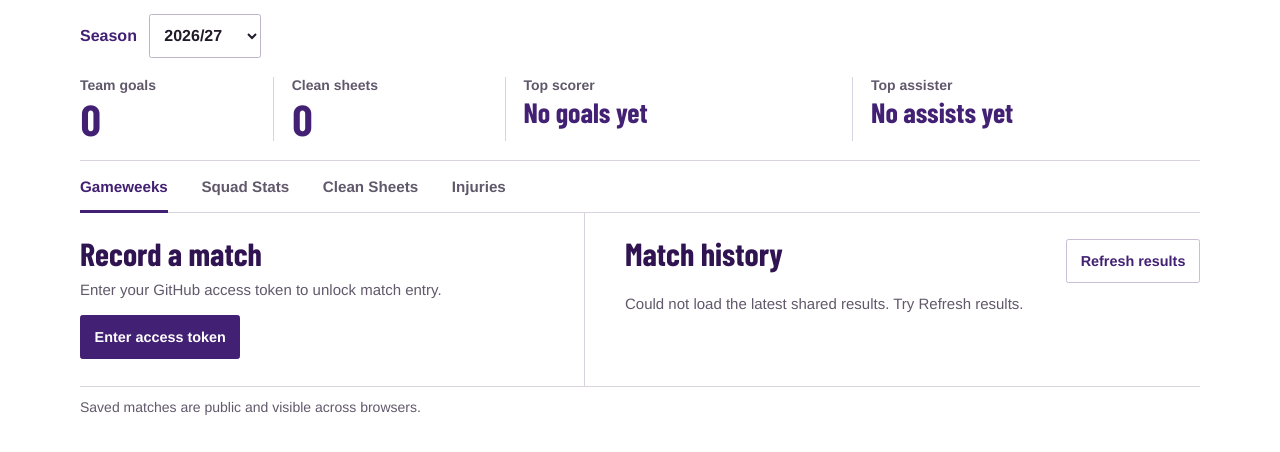
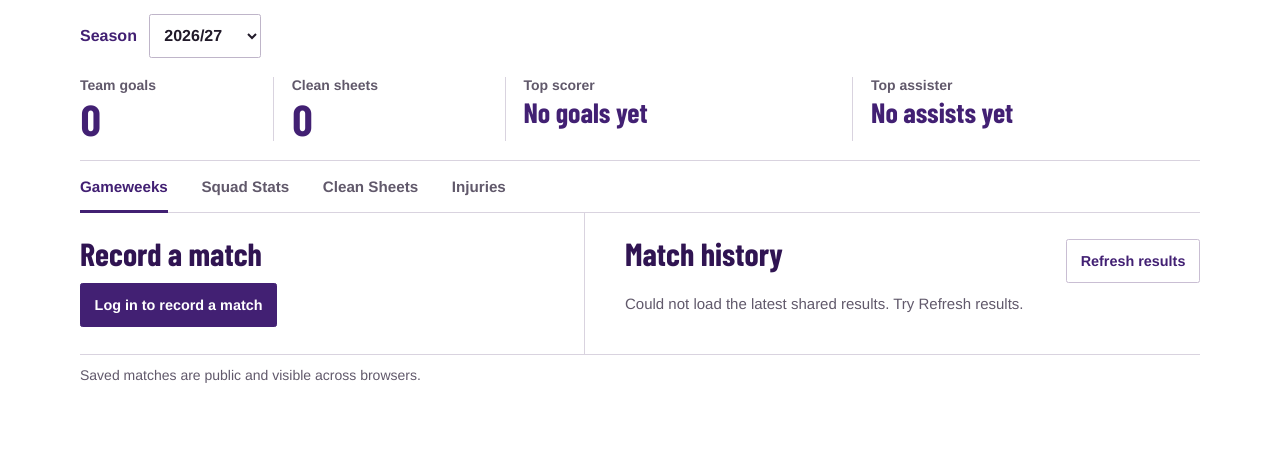
Before and after one commit to kiranfinamordamania/expected-toulouse, a plain HTML site: page index.html in a window 1280 px wide. Shown: the part 180-632 px from the top of the page. Drawn offline with Linux system fonts and the light colour scheme; no server answers.

Commit message:
Simplify the match entry login prompt

```diff
--- a/index.html
+++ b/index.html
@@ -47,8 +47,7 @@
         <div class="match-entry">
           <div id="entry-gate">
             <h2>Record a match</h2>
-            <p class="empty-log">Enter your GitHub access token to unlock match entry.</p>
-            <button class="primary" id="unlock-entry" type="button">Enter access token</button>
+            <button class="primary" id="unlock-entry" type="button">Log in to record a match</button>
           </div>
           <div id="entry-forms" hidden>
             <form id="score-form">
```
